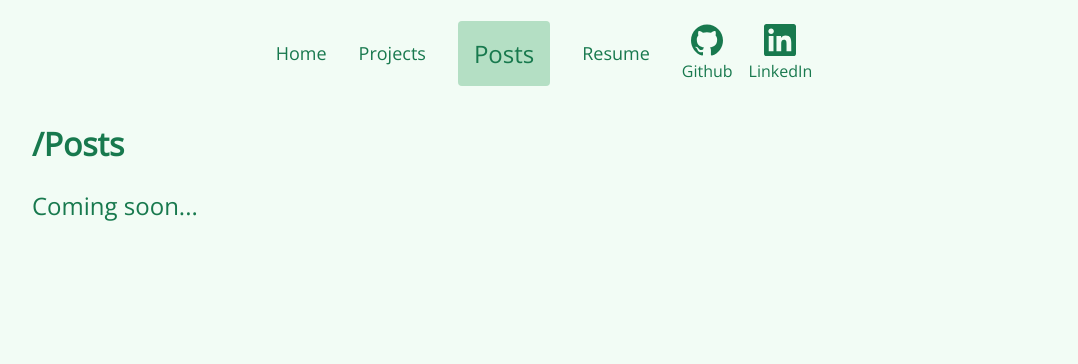
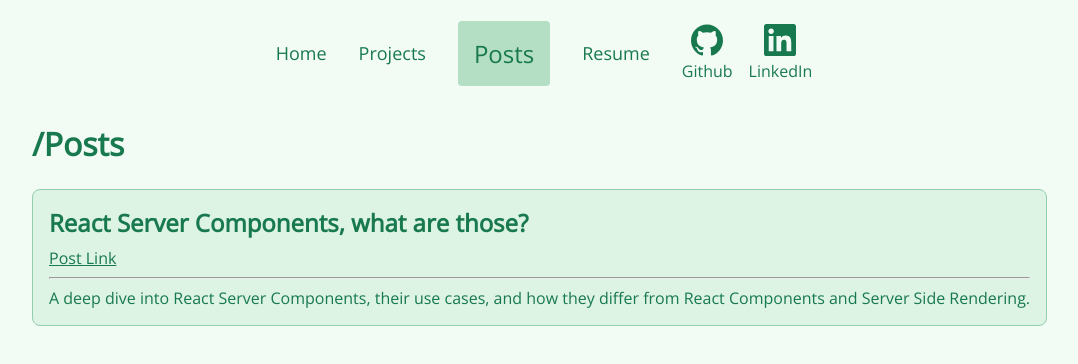
Before and after one commit to andyanday33/legendary-adventure, a Next.js app: page /posts in a window 1280 px wide. Shown: the top 364 px of the page, without its empty margins (96-1174 px from the left). Built offline with nearby package versions, Linux system fonts and the light colour scheme.

Commit message:
feat: add post markdown rendering, add posts

```diff
--- /dev/null
+++ b/components/Post.tsx
@@ -0,0 +1,26 @@
+import React from "react";
+import ReactMarkdown from "react-markdown";
+import styles from "@/styles/Post.module.scss";
+import { PostData } from "@/utils/parsePostsMd";
+
+type Props = {
+  meta: Omit<PostData, "content">;
+  content: string;
+  title: string;
+  link?: string;
+};
+
+export const Post = ({ meta, content, title, link }: Props) => {
+  return (
+    <div className={styles.post}>
+      <h2>{title}</h2>
+      {link && (
+        <a href={link} className={styles.postLink}>
+          Post Link
+        </a>
+      )}
+      <hr />
+      <ReactMarkdown>{content}</ReactMarkdown>
+    </div>
+  );
+};
--- /dev/null
+++ b/data/posts/RSC.md
@@ -0,0 +1,7 @@
+---
+title: "React Server Components, what are those?"
+link: "https://medium.com/@berke.andayb/react-server-components-what-are-those-dc12122e3a9"
+writtenDate: "23/07/2023"
+---
+
+A deep dive into React Server Components, their use cases, and how they differ from React Components and Server Side Rendering.
--- a/pages/posts.tsx
+++ b/pages/posts.tsx
@@ -1,10 +1,15 @@
 import React from "react";
 import styles from "@/styles/Posts.module.scss";
 import Head from "next/head";
+import { PostData, getSortedData } from "@/utils/parsePostsMd";
+import { GetStaticProps } from "next";
+import { Post } from "@/components/Post";
 
-type Props = {};
+interface PostProps {
+  data: ({ id: string; content: string } & PostData)[];
+}
 
-export default function Posts(props: Props) {
+export default function Posts({ data }: PostProps) {
   return (
     <>
       <Head>
@@ -15,8 +20,27 @@ export default function Posts(props: Props) {
       </Head>
       <div className={styles.posts}>
         <h1>/Posts</h1>
-        <p>Coming soon...</p>
+        <ul>
+          {data.map((post) => (
+            <Post
+              key={post.id}
+              meta={{ title: post.title }}
+              content={post.content}
+              title={post.title!}
+              link={post.link}
+            />
+          ))}
+        </ul>
       </div>
     </>
   );
 }
+
+export const getStaticProps: GetStaticProps = async () => {
+  const data = getSortedData();
+  return {
+    props: {
+      data,
+    },
+  };
+};
--- /dev/null
+++ b/styles/Post.module.scss
@@ -0,0 +1,33 @@
+@import "./variables.module.scss";
+
+.post {
+  padding: 1rem;
+  display: flex;
+  flex-direction: column;
+  gap: 0.5rem;
+  border: 1px solid $green7;
+  border-radius: 0.5rem;
+  color: $green11;
+  transition: all 0.25s;
+  background-color: $green4;
+  & h1,
+  h2,
+  h3,
+  h4 {
+    color: $green11;
+  }
+
+  & img {
+    object-fit: cover;
+    max-width: 100%;
+  }
+
+  & .postLink {
+    all: unset;
+    text-decoration: underline;
+    cursor: pointer;
+    &:hover {
+      text-decoration: underline;
+    }
+  }
+}
--- /dev/null
+++ b/utils/parsePostsMd.ts
@@ -0,0 +1,43 @@
+import fs from "fs";
+import path from "path";
+import matter from "gray-matter";
+
+const dataDirectory = path.join(process.cwd(), "data/posts");
+
+interface ParsedData {
+  content: string;
+  data: PostData;
+}
+export interface PostData {
+  title?: string;
+  writtenDate?: string;
+  link?: string;
+}
+
+export function getSortedData() {
+  const fileNames = fs.readdirSync(dataDirectory);
+  const allData = fileNames.map((fileName) => {
+    const id = fileName.replace(/\.md$/, "");
+    const fullPath = path.join(dataDirectory, fileName);
+    const fileContents = fs.readFileSync(fullPath, "utf8");
+    const { content, data } = matter(fileContents) as ParsedData;
+
+    return {
+      id,
+      content,
+      title: data.title ?? "",
+      writtenDate: data.writtenDate ?? "",
+      link: data.link ?? "",
+    };
+  });
+
+  return allData.sort((a, b) => {
+    if (a.writtenDate && b.writtenDate)
+      if (new Date(a.writtenDate) < new Date(b.writtenDate)) {
+        return 1;
+      } else {
+        return -1;
+      }
+    return 1;
+  });
+}
```
